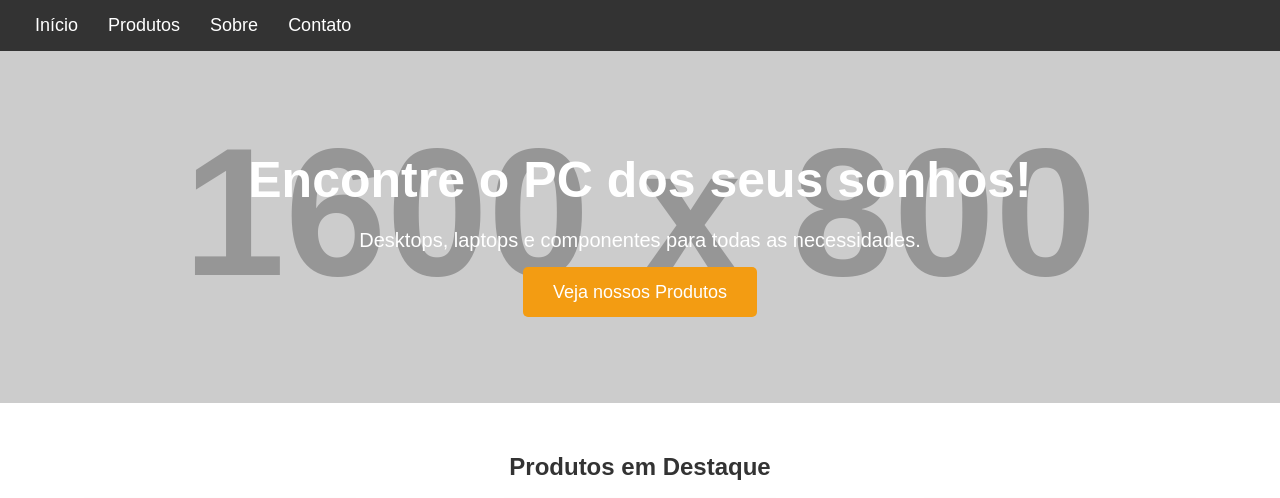
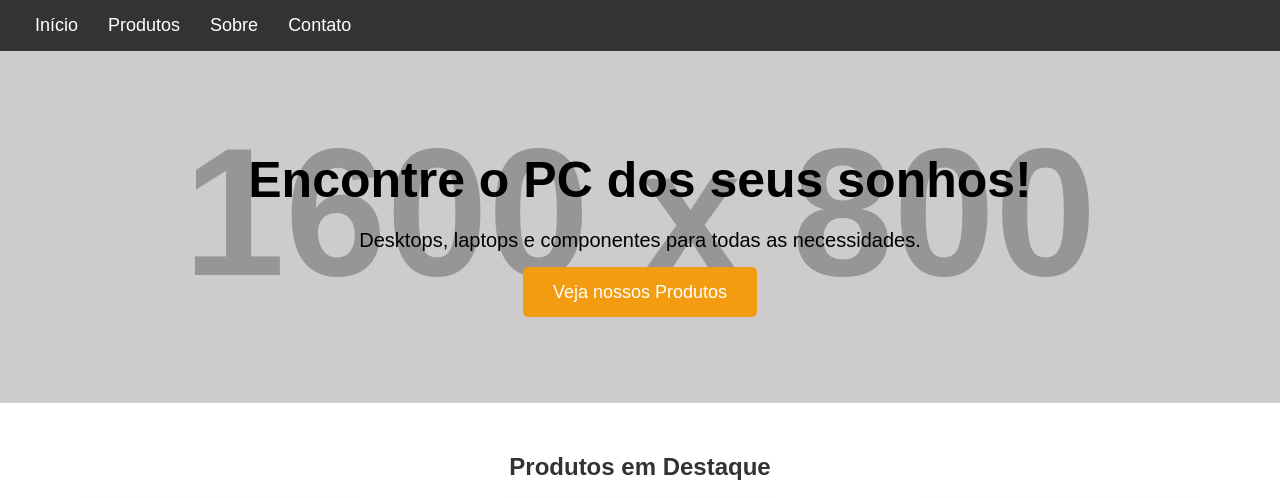
Before and after one commit to Hawer12340/TexStar, a plain HTML site: page Index.html in a window 1280 px wide. Shown: the top 498 px of the page. Drawn offline with Linux system fonts and the light colour scheme; placeholder pictures from the web are drawn by us.

Commit message:
Index.html

```diff
--- a/Index.html
+++ b/Index.html
@@ -223,8 +223,8 @@
     <!-- Seção Hero -->
     <section id="home" class="hero">
         <div class="hero-content">
-            <h1>Encontre o PC dos seus sonhos!</h1>
-            <p>Desktops, laptops e componentes para todas as necessidades.</p>
+            <h1 style="color: black;">Encontre o PC dos seus sonhos!</h1>
+            <p style="color: black;">Desktops, laptops e componentes para todas as necessidades.</p>
             <a href="#produtos" class="cta-button">Veja nossos Produtos</a>
         </div>
     </section>
```
